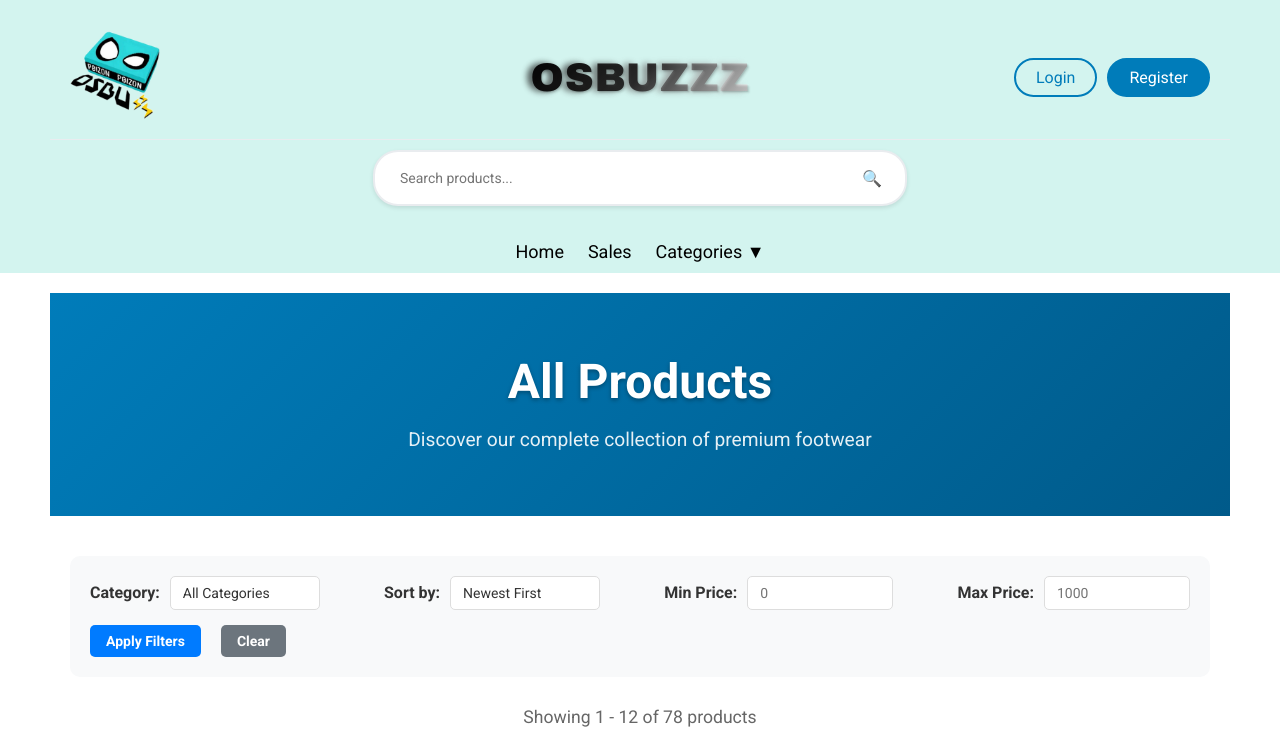
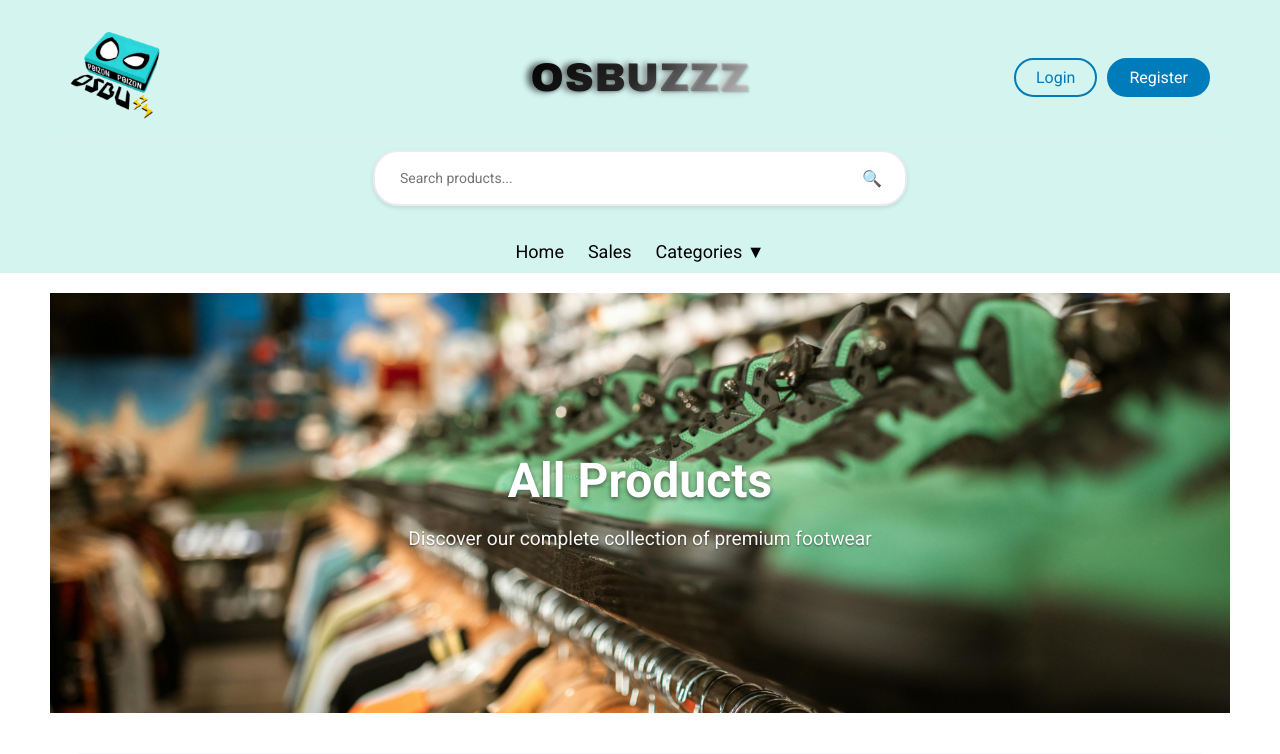
Before and after one commit to taneason/Osbuzzz, a PHP site: page /page/shop/sales.php in a window 1280 px wide. Shown: the top 754 px of the page. Run offline with PHP 8.4, Linux system fonts and the light colour scheme; data comes from the database, SQL or seed files in the repository; some libraries are stand-ins or nearby versions.

Commit message:
change output styles

```diff
--- a/app/page/shop/sales.php
+++ b/app/page/shop/sales.php
@@ -88,9 +88,9 @@ include '../../head.php';
 
 <main>
     <!-- Shop Header -->
-    <div class="shop-header">
-        <h1>All Products</h1>
-        <p>Discover our complete collection of premium footwear</p>
+    <div class="shop-header" style="background-image: url('/images/banners/allproductBanner.jpg'); background-size: cover; background-position: center; background-repeat: no-repeat; color: white; text-shadow: 2px 2px 4px rgba(0,0,0,0.7); padding: 60px 20px; min-height: 300px; display: flex; flex-direction: column; justify-content: center; align-items: center;">
+        <h1 style="margin: 0; font-size: 3rem; font-weight: bold; text-shadow: 0 2px 4px rgba(0,0,0,0.5);">All Products</h1>
+        <p style="margin: 15px auto 0; font-size: 1.2rem; max-width: 600px; opacity: 0.95; line-height: 1.6; text-shadow: 0 1px 2px rgba(0,0,0,0.5);">Discover our complete collection of premium footwear</p>
     </div>
 
     <!-- Shop Container -->
--- a/app/page/user/reset_password.php
+++ b/app/page/user/reset_password.php
@@ -81,7 +81,7 @@ include '../../signuphead.php';
                     <div style="background: #d4edda; color: #155724; padding: 15px; border-radius: 5px; margin-bottom: 20px; text-align: center;">
                         <?= $success_message ?>
                         <br><br>
-                        <a href="/page/user/login.php" class="btn" style="display: inline-block; text-decoration: none;">
+                        <a href="/page/user/login.php" class="btn" style="text-decoration: none; display: block; margin: 0 auto; line-height: 45px;">
                             Go to Login
                         </a>
                     </div>
@@ -89,7 +89,7 @@ include '../../signuphead.php';
                     <div style="background: #f8d7da; color: #721c24; padding: 15px; border-radius: 5px; margin-bottom: 20px; text-align: center;">
                         <?= $error_message ?>
                         <br><br>
-                        <a href="/page/user/forgot_password.php" class="btn" style="display: inline-block; text-decoration: none;">
+                        <a href="/page/user/forgot_password.php" class="btn" style="text-decoration: none; display: block; margin: 0 auto; line-height: 45px;">
                             Request New Reset Link
                         </a>
                     </div>
```
Also changed, not shown: app/images/banners/allproductBanner.jpg (added).
